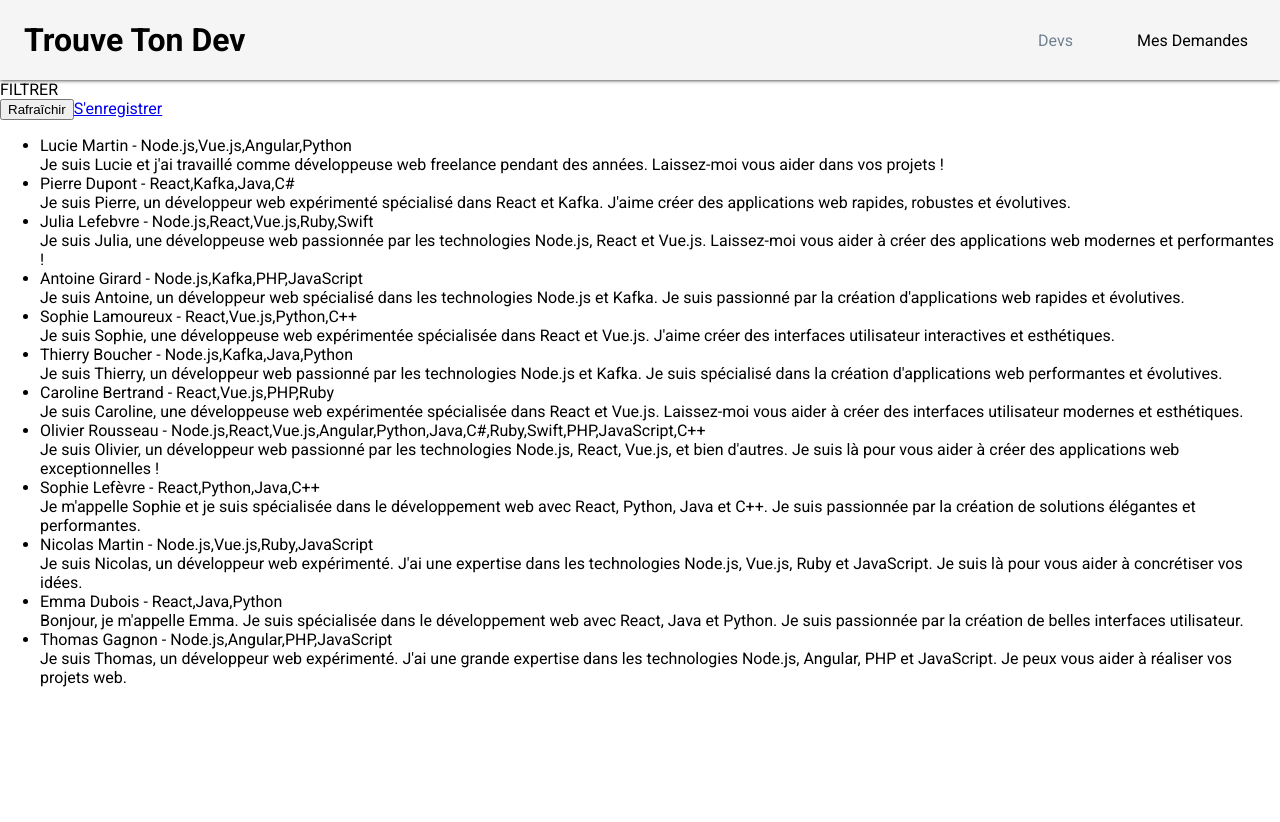
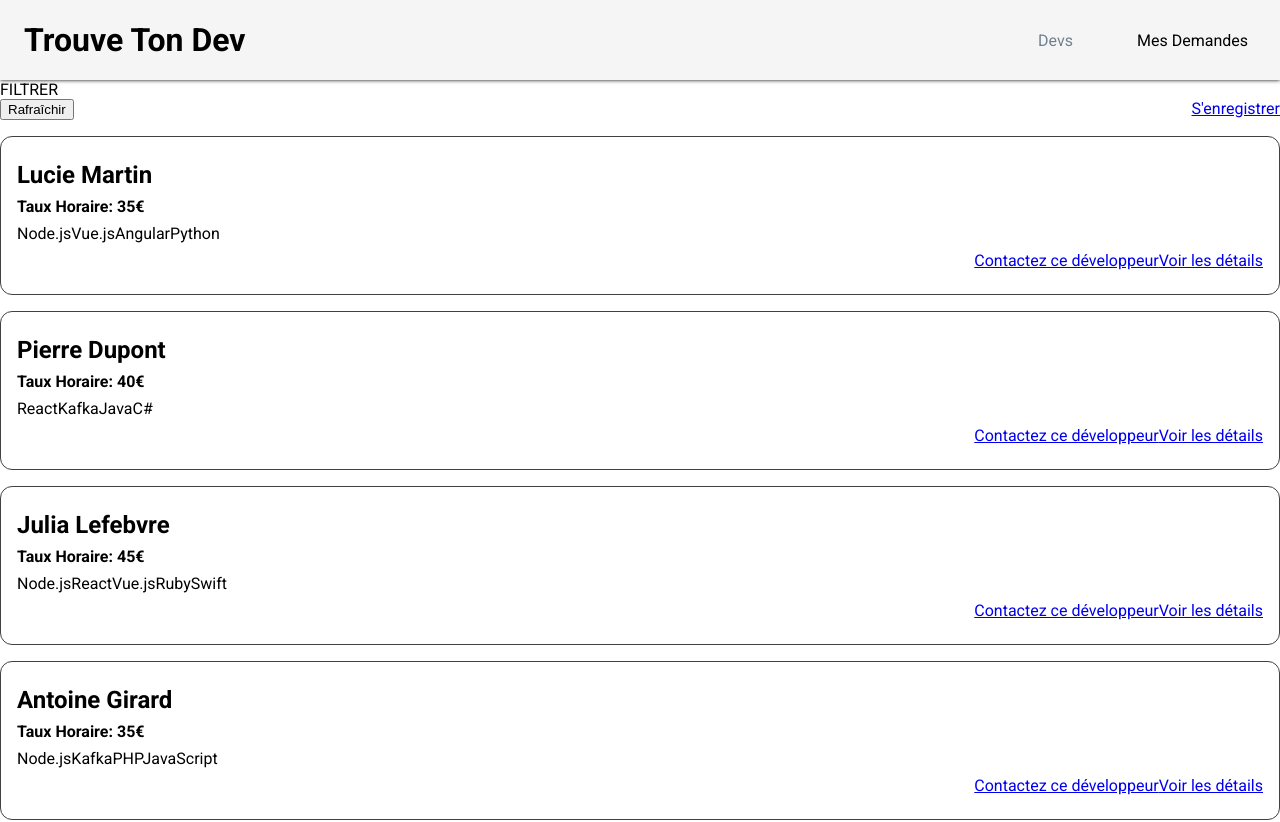
Before and after one commit to afrmounir/Trouve-Ton-Dev, a Vue app: page /devs in a window 1280 px wide. Shown: the top 822 px of the page. Before the commit the page ends 800 px from the top, so only its background shows below. Built offline with nearby package versions, Linux system fonts and the light colour scheme.

Commit message:
feat: add DevItem component & style on DevsList

```diff
--- /dev/null
+++ b/src/components/devs/DevItem.vue
@@ -0,0 +1,57 @@
+<script>
+export default {
+  props: ['firstName', 'lastName', 'hourlyRate', 'areas', 'id'],
+  computed: {
+    fullName() {
+      return `${this.firstName} ${this.lastName}`
+    },
+    devContactLink() {
+      return `${this.$route.path}/${this.id}/contact`
+    },
+    devDetailsLink() {
+      return `${this.$route.path}/${this.id}`
+    }
+  }
+}
+</script>
+
+<template>
+  <li>
+    <h3>{{ fullName }}</h3>
+    <h4>Taux Horaire: {{ hourlyRate }}€</h4>
+    <div>
+      <span v-for="area in areas" :key="area">{{ area }}</span>
+    </div>
+    <div class="actions">
+      <RouterLink :to="devContactLink">Contactez ce développeur</RouterLink>
+      <RouterLink :to="devDetailsLink">Voir les détails</RouterLink>
+    </div>
+  </li>
+</template>
+
+<style scoped>
+li {
+  margin: 1rem 0;
+  border: 1px solid #424242;
+  border-radius: 12px;
+  padding: 1rem;
+}
+
+h3 {
+  font-size: 1.5rem;
+}
+
+h3,
+h4 {
+  margin: 0.5rem 0;
+}
+
+div {
+  margin: 0.5rem 0;
+}
+
+.actions {
+  display: flex;
+  justify-content: flex-end;
+}
+</style>
--- a/src/views/devs/DevsList.vue
+++ b/src/views/devs/DevsList.vue
@@ -1,6 +1,7 @@
 <script setup>
 import { storeToRefs } from 'pinia'
 import { useDevsStore } from '../../stores/devs'
+import DevItem from '../../components/devs/DevItem.vue'
 
 const store = useDevsStore()
 const { hasDevs, filteredDevs } = storeToRefs(store)
@@ -14,12 +15,21 @@ const { hasDevs, filteredDevs } = storeToRefs(store)
       <RouterLink to="/register">S'enregistrer</RouterLink>
     </div>
     <ul v-if="hasDevs">
-      <li v-for="dev in filteredDevs" :key="dev.id">
-        {{ `${dev.firstName} ${dev.lastName} - ${dev.areas}` }}
-        <br />
-        {{ `${dev.description}` }}
-      </li>
+      <DevItem v-for="dev in filteredDevs" :key="dev.id" v-bind="dev"></DevItem>
     </ul>
-    <h3 v-else>Impossible de charger la liste des devs...</H3>
+    <h3 v-else>Impossible de charger la liste des devs...</h3>
   </section>
 </template>
+
+<style scoped>
+ul {
+  list-style: none;
+  margin: 0;
+  padding: 0;
+}
+
+.controls {
+  display: flex;
+  justify-content: space-between;
+}
+</style>
```
